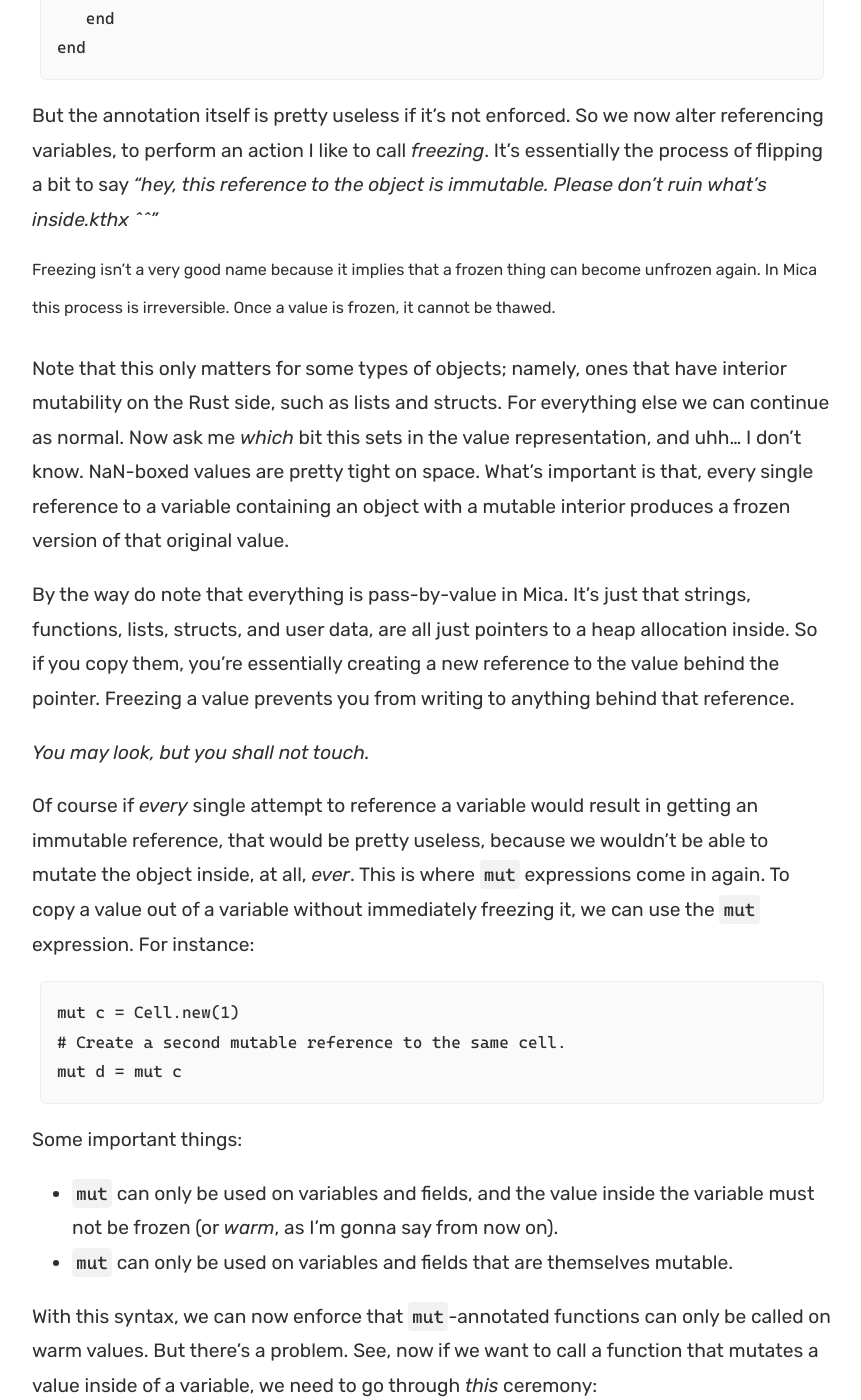
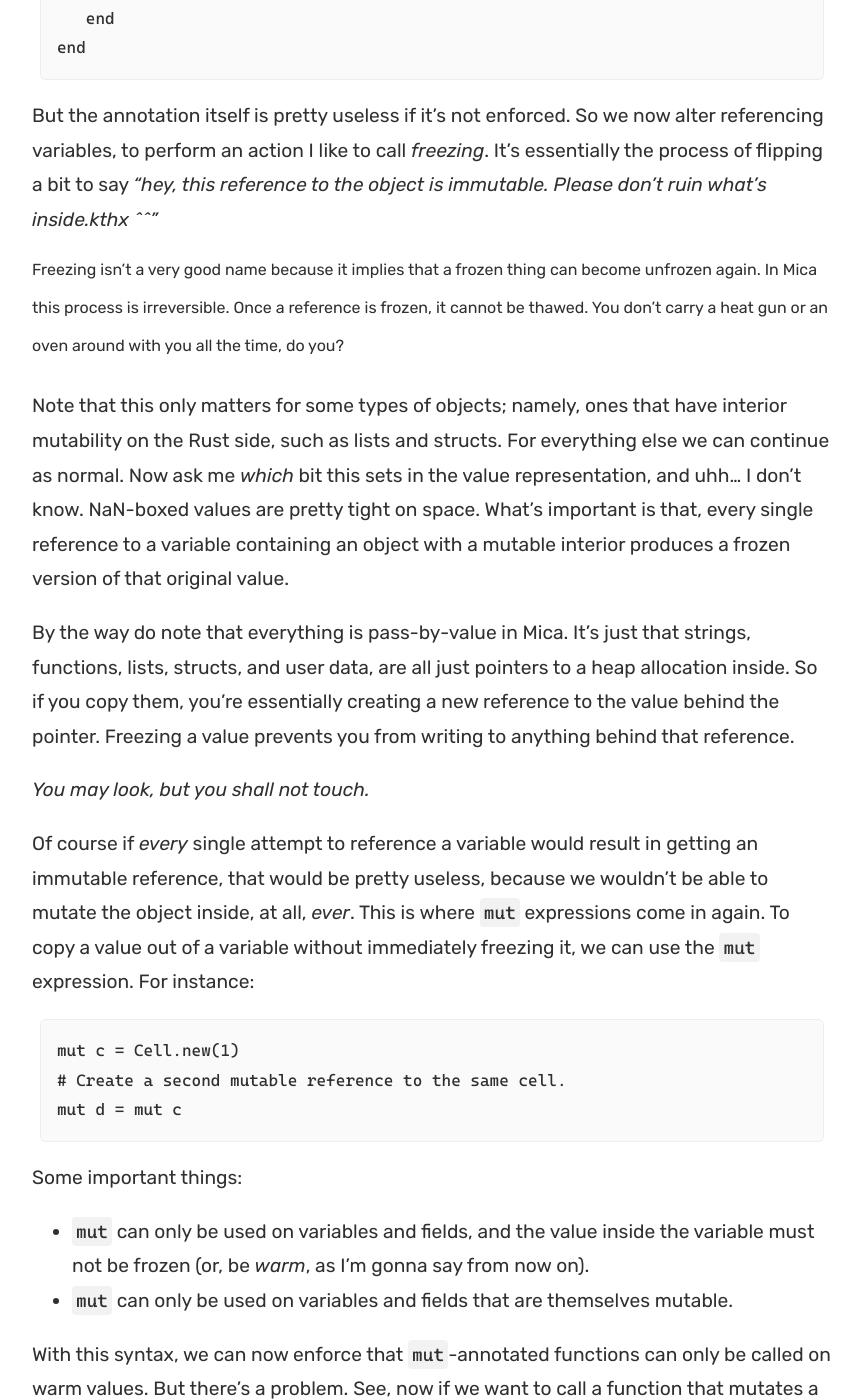
Before and after one commit to liquidev/liquidev.github.io, a Jekyll site: the page built from _posts/2022-04-06-mica-interior-mutation.md, in a window 1280 px wide and 1400 px high, scrolled down 7509 px. Shown: the whole window, without its empty margins (208-1069 px from the left). Built offline with Jekyll 4.4.1, drawn with Linux system fonts in a browser that asks for light colours.

Commit message:
some minor improvements

````diff
--- a/_posts/2022-04-06-mica-interior-mutation.md
+++ b/_posts/2022-04-06-mica-interior-mutation.md
@@ -233,7 +233,8 @@ a bit to say
 *"hey, this reference to the object is immutable. Please don't ruin what's inside.kthx ^^"*
 
 <sup>Freezing isn't a very good name because it implies that a frozen thing can become unfrozen
-again. In Mica this process is irreversible. Once a value is frozen, it cannot be thawed.</sup>
+again. In Mica this process is irreversible. Once a reference is frozen, it cannot be thawed.
+You don't carry a heat gun or an oven around with you all the time, do you?</sup>
 
 Note that this only matters for some types of objects; namely, ones that have interior mutability
 on the Rust side, such as lists and structs. For everything else we can continue as normal.
@@ -260,7 +261,7 @@ mut d = mut c
 ```
 Some important things:
 - `mut` can only be used on variables and fields, and the value inside the variable must not be
-  frozen (or _warm_, as I'm gonna say from now on).
+  frozen (or, be _warm_, as I'm gonna say from now on).
 - `mut` can only be used on variables and fields that are themselves mutable.
 
 With this syntax, we can now enforce that `mut`-annotated functions can only be called on warm
````
